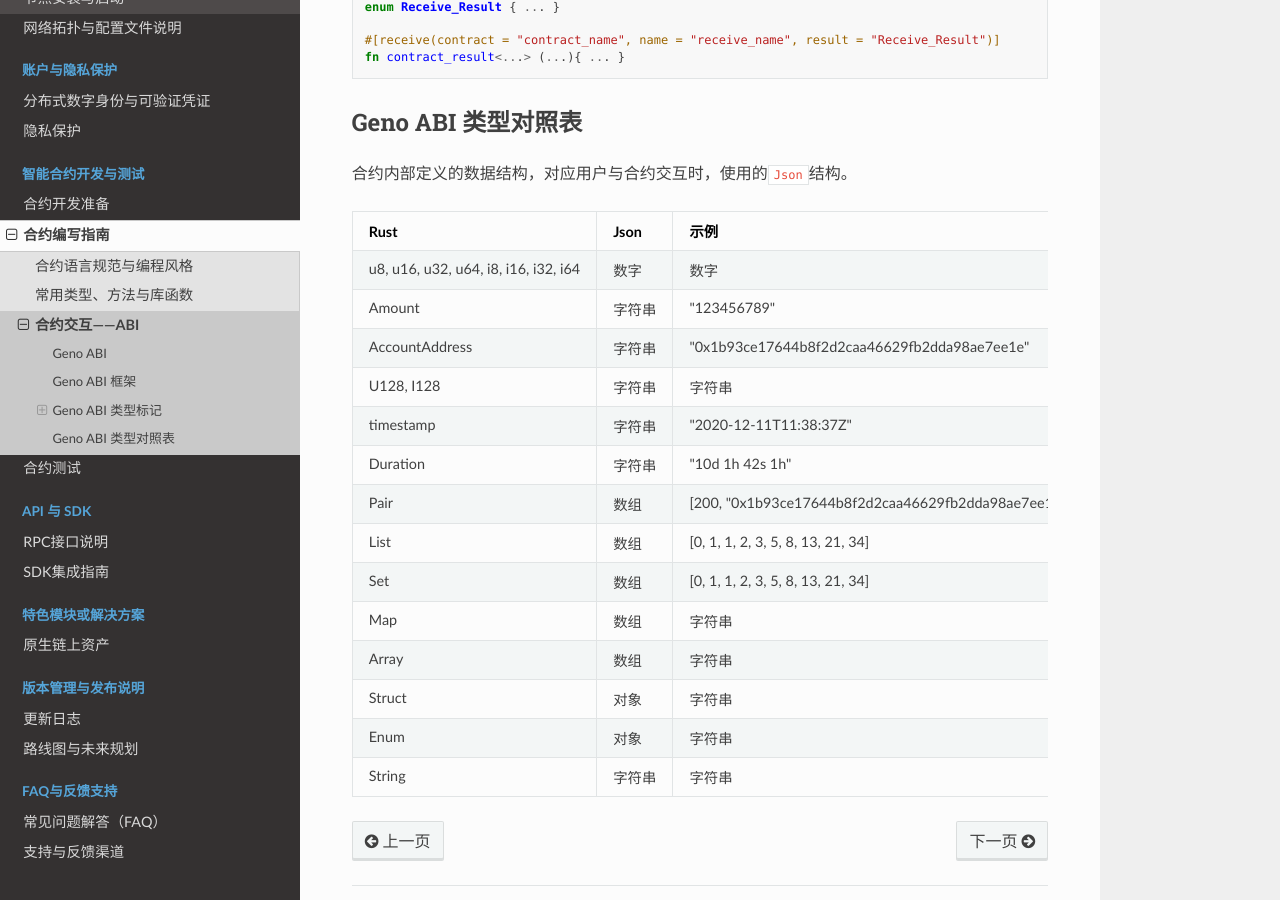
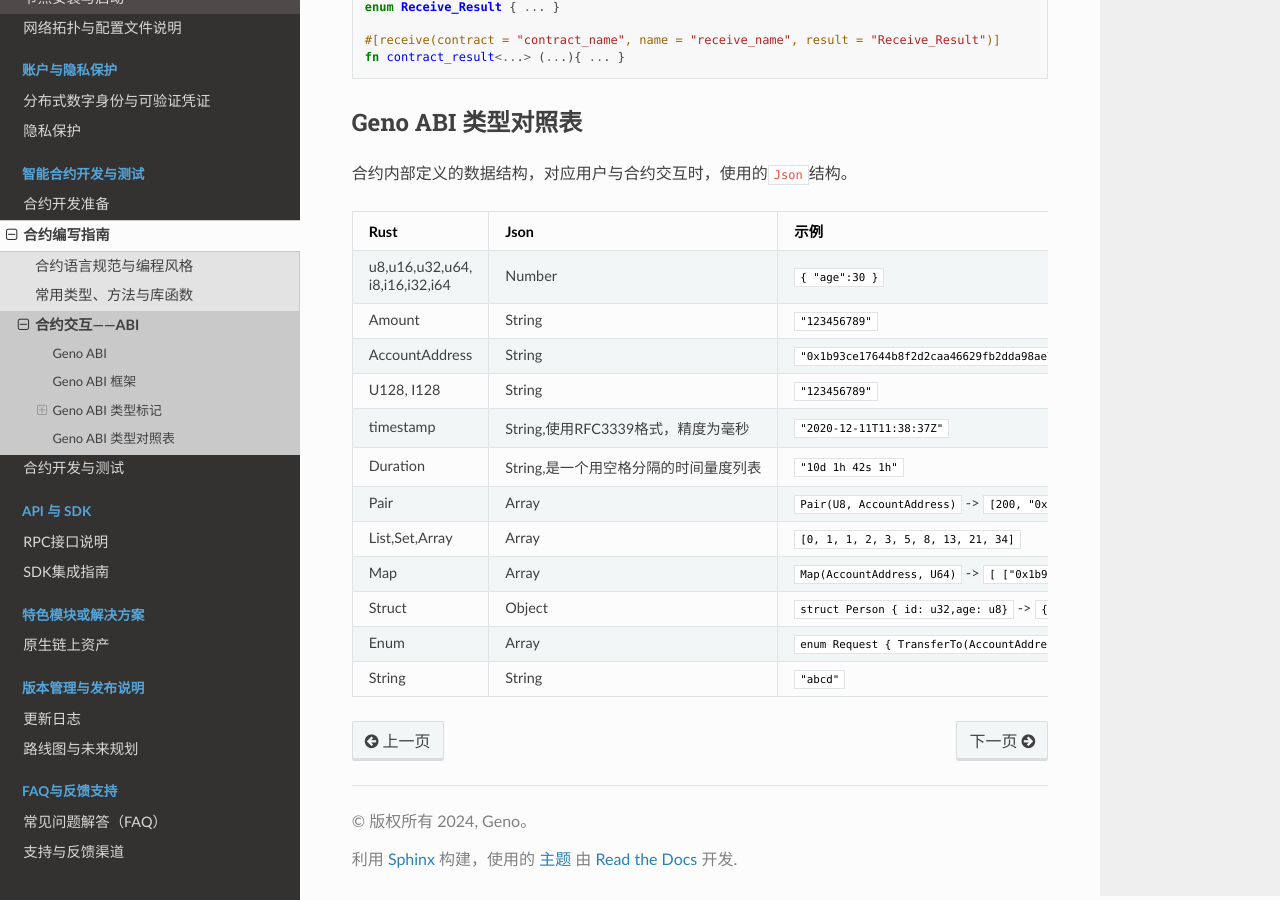
Before and after one commit to geno-labs/geno-docs, a Sphinx documentation site: the page built from source/contract/guide/event.md, in a window 1280 px wide and 900 px high, scrolled down 2290 px. Built offline with Sphinx 7.4.7 and the Read the Docs theme 3.1.0, drawn with Linux system fonts in a browser that asks for light colours.

Commit message:
fix abi v2.1
Signed-off-by: kent <xq-310@163.com>

```diff
--- a/source/contract/guide/event.md
+++ b/source/contract/guide/event.md
@@ -64,19 +64,17 @@
 
 合约内部定义的数据结构，对应用户与合约交互时，使用的`Json`结构。
 
-| **Rust**                             | **Json** | **示例**                                            |
-| ------------------------------------ | -------- | --------------------------------------------------- |
-| u8, u16, u32, u64, i8, i16, i32, i64 | 数字     | 数字                                                |
-| Amount                               | 字符串   | "123456789"                                         |
-| AccountAddress                       | 字符串   | "0x1b93ce17644b8f2d2caa46629fb2dda98ae7ee1e"        |
-| U128, I128                           | 字符串   | 字符串                                              |
-| timestamp                            | 字符串   | "2020-12-11T11:38:37Z"                              |
-| Duration                             | 字符串   | "10d 1h 42s 1h"                                     |
-| Pair                                 | 数组     | [200, "0x1b93ce17644b8f2d2caa46629fb2dda98ae7ee1e"] |
-| List                                 | 数组     | [0, 1, 1, 2, 3, 5, 8, 13, 21, 34]                   |
-| Set                                  | 数组     | [0, 1, 1, 2, 3, 5, 8, 13, 21, 34]                   |
-| Map                                  | 数组     | 字符串                                              |
-| Array                                | 数组     | 字符串                                              |
-| Struct                               | 对象     | 字符串                                              |
-| Enum                                 | 对象     | 字符串                                              |
-| String                               | 字符串   | 字符串                                              |
+| **Rust**                          | **Json**                              | **示例**                                                                                                                                                                                            |
+| --------------------------------- | ------------------------------------- | --------------------------------------------------------------------------------------------------------------------------------------------------------------------------------------------------- |
+| u8,u16,u32,u64,<br>i8,i16,i32,i64 | Number                                | `{ "age":30 }`                                                                                                                                                                                      |
+| Amount                            | String                                | `"123456789"`                                                                                                                                                                                       |
+| AccountAddress                    | String                                | `"0x1b93ce17644b8f2d2caa46629fb2dda98ae7ee1e"`                                                                                                                                                      |
+| U128, I128                        | String                                | `"123456789"`                                                                                                                                                                                       |
+| timestamp                         | String,使用RFC3339格式，精度为毫秒    | `"2020-12-11T11:38:37Z"`                                                                                                                                                                            |
+| Duration                          | String,是一个用空格分隔的时间量度列表 | `"10d 1h 42s 1h"`                                                                                                                                                                                   |
+| Pair                              | Array                                 | `Pair(U8, AccountAddress)` -> `[200, "0x1b93ce17644b8f2d2caa46629fb2dda98ae7ee1e"]`                                                                                                                 |
+| List,Set,Array                    | Array                                 | `[0, 1, 1, 2, 3, 5, 8, 13, 21, 34]`                                                                                                                                                                 |
+| Map                               | Array                                 | `Map(AccountAddress, U64)` -> `[ ["0x1b93ce17644b8f2d2caa46629fb2dda98ae7ee1e", 0],["0x1b93ce17644b8f2d2caa46629fb2dda98ae7ee1f", 15000000],["0x1b93ce17644b8f2d2caa46629fb2dda98ae7ee1g", 12400]]` |
+| Struct                            | Object                                | `struct Person { id: u32,age: u8}` ->  `{"id": 500,"age": 35}`                                                                                                                                      |
+| Enum                              | Array                                 | `enum Request { TransferTo(AccountAddress, u64)}` -> `{ "TransferTo":["0xdce0c7cb2b3265fbc1ee2d5092bcbb8d50d9e3a3",99]}`                                                                            |
+| String                            | String                                | `"abcd"`                                                                                                                                                                                            |
```
Also changed, not shown: source/contract/testing.md (+13 -1 lines).
